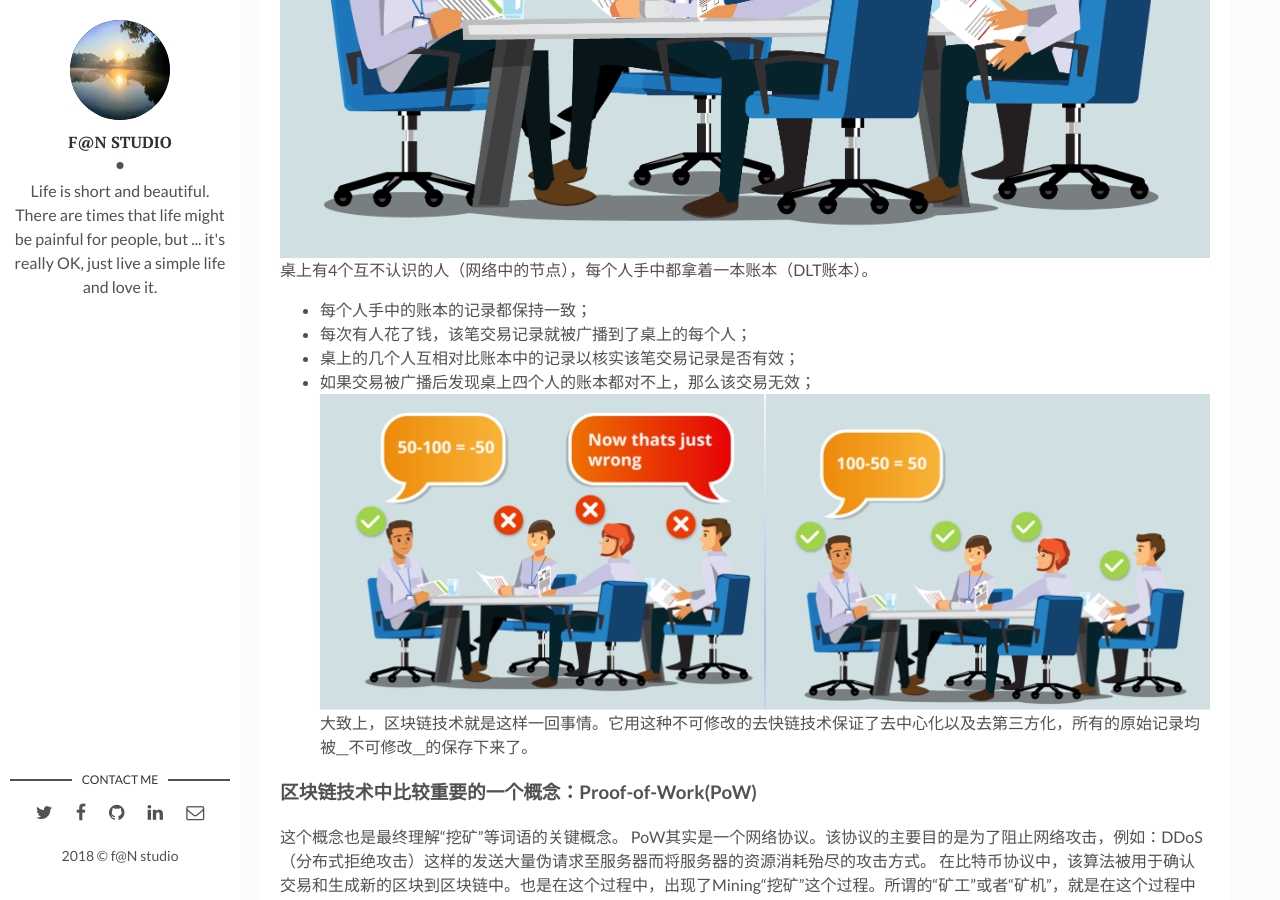
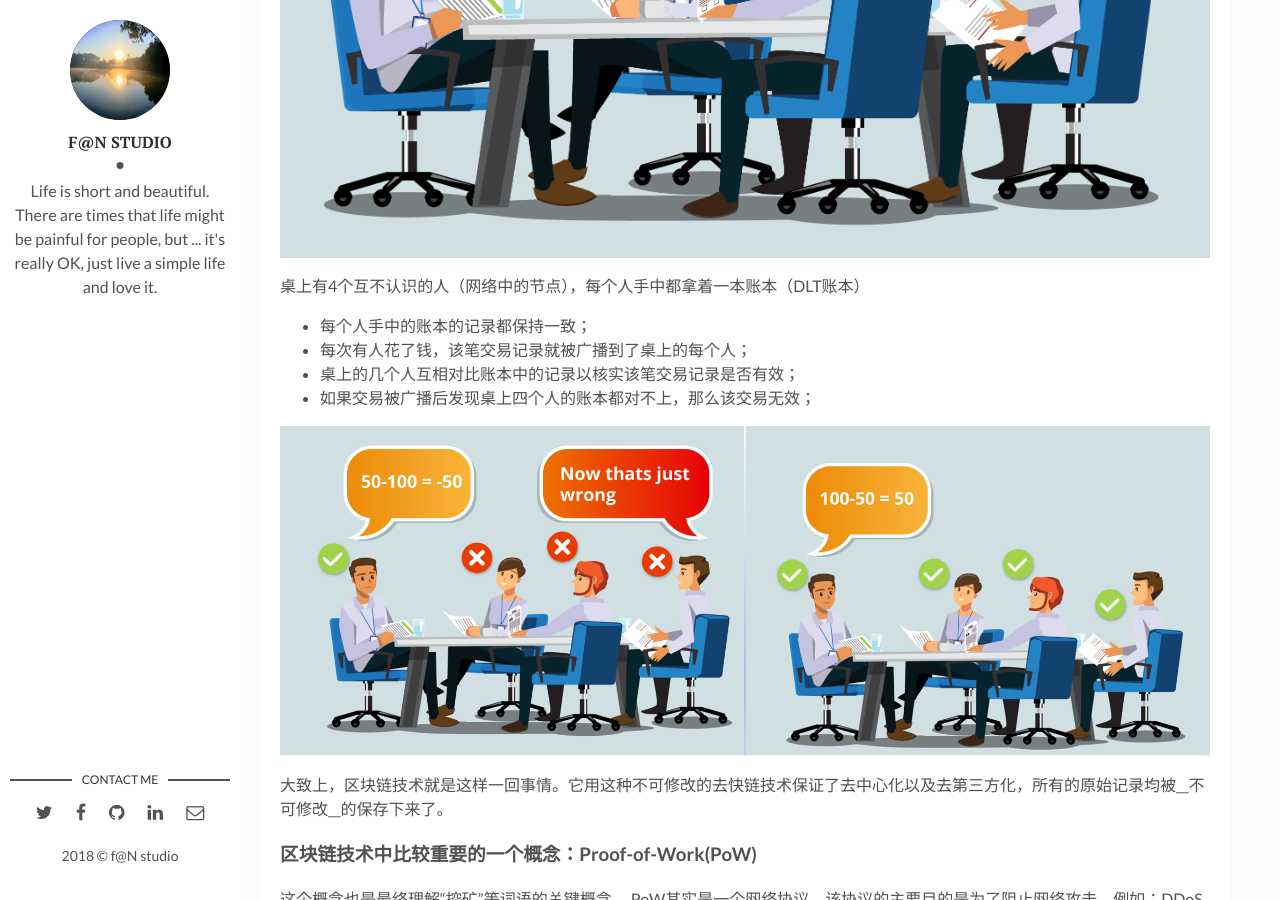
Before and after one commit to wowfrank/wowfrank.github.io, a Jekyll site: the page built from _posts/2018-06-10-blockchain-briefly-explained.markdown, in a window 1280 px wide and 900 px high, scrolled down 2042 px. Built offline with Jekyll 4.4.1, drawn with Linux system fonts in a browser that asks for light colours; comment, search, counter and statistics services are not loaded.

Commit message:
fix bugs

```diff
--- a/_posts/2018-06-10-blockchain-briefly-explained.markdown
+++ b/_posts/2018-06-10-blockchain-briefly-explained.markdown
@@ -33,12 +33,15 @@ Answer: 区块链技术本身是非常高效率的，但是，是的，在解密
 ### __那么，它的工作原理又是怎么样的？__
 专业的过程，就还是跳过吧，反正我也不懂，更解释不清楚。这里还是打一个比较贴切的比方吧，如下图：
 ![How Blockchiain Works]({{site.baseurl}}/assets/img/blockchain-how-it-works-1.png)
-桌上有4个互不认识的人（网络中的节点），每个人手中都拿着一本账本（DLT账本）。
+
+桌上有4个互不认识的人（网络中的节点），每个人手中都拿着一本账本（DLT账本）
 * 每个人手中的账本的记录都保持一致；
 * 每次有人花了钱，该笔交易记录就被广播到了桌上的每个人；
 * 桌上的几个人互相对比账本中的记录以核实该笔交易记录是否有效；
 * 如果交易被广播后发现桌上四个人的账本都对不上，那么该交易无效；
+
 ![How Blockchiain Works]({{site.baseurl}}/assets/img/blockchain-how-it-works-2.png)
+
 大致上，区块链技术就是这样一回事情。它用这种不可修改的去快链技术保证了去中心化以及去第三方化，所有的原始记录均被__不可修改__的保存下来了。
 
 ### __区块链技术中比较重要的一个概念：Proof-of-Work(PoW)__
```
